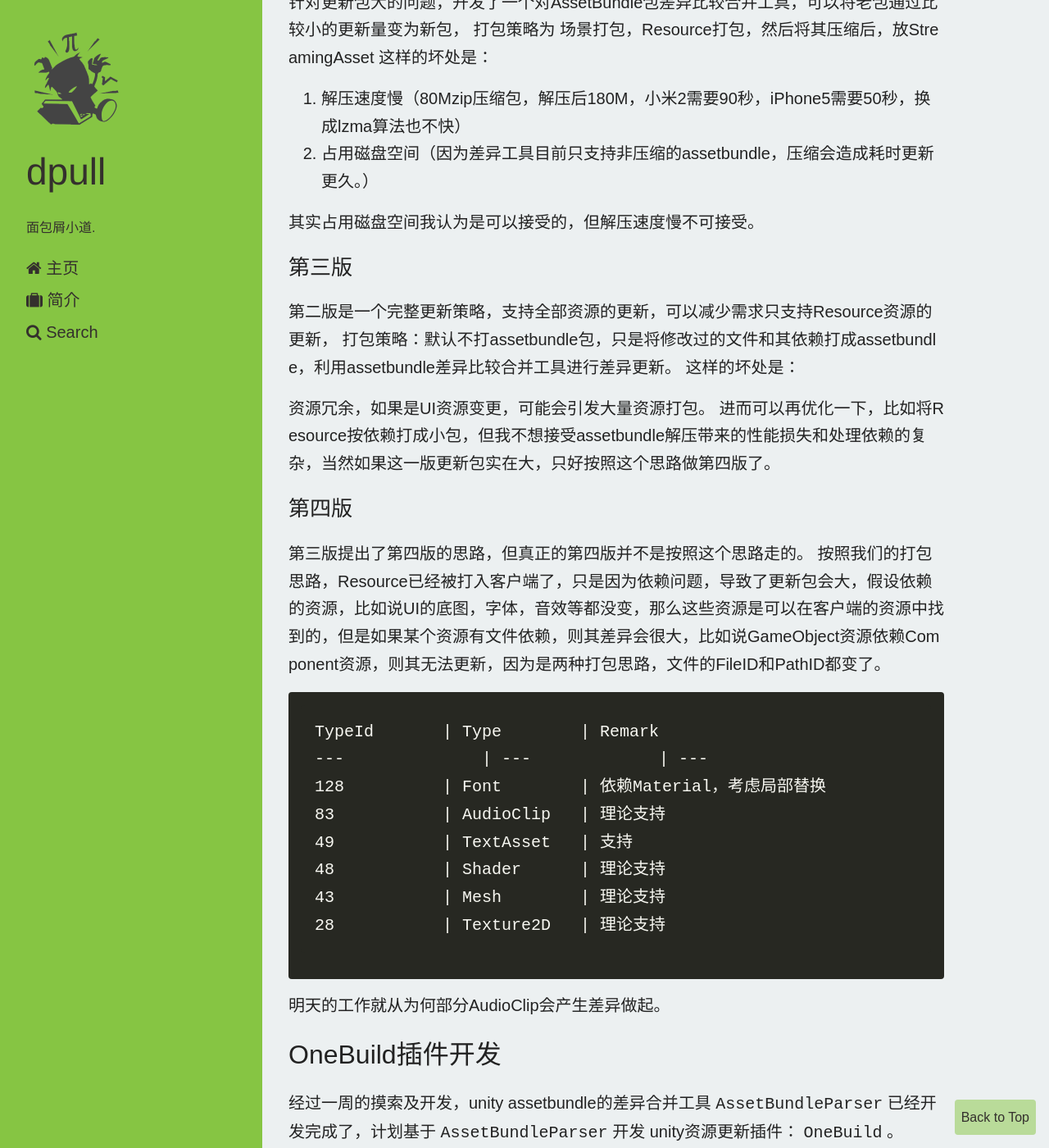
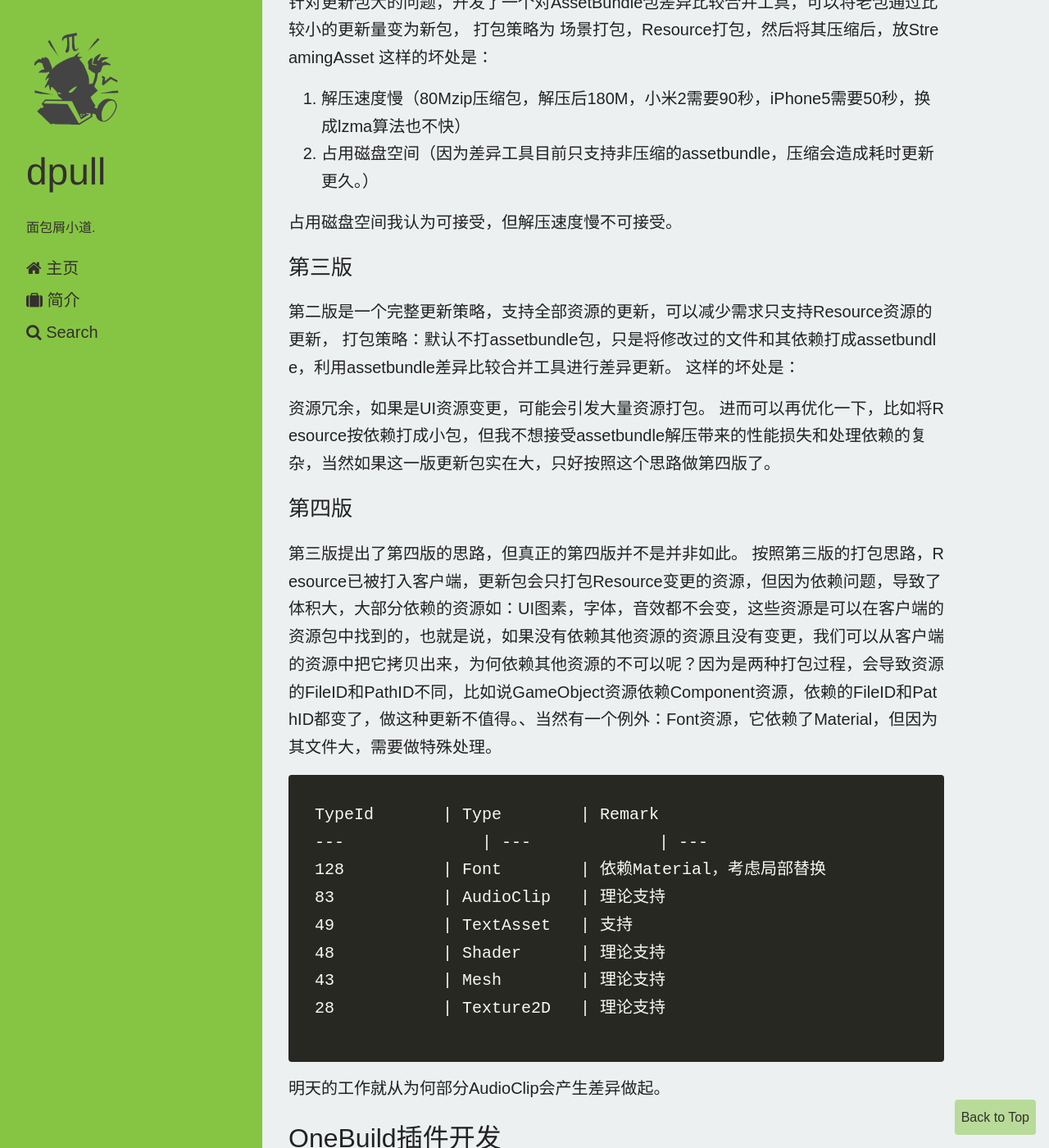
Before and after one commit to dpull/dpull.github.io, a Jekyll site: the page built from _posts/hero/2015-01-23-assetbundle.md, in a window 1280 px wide and 1400 px high, scrolled down 710 px. Shown: the whole window at 82% size. Built offline with Jekyll 4.4.1, drawn with Linux system fonts in a browser that asks for light colours; nearby versions of some CDN libraries; Markdown is read by kramdown in place of the engine named in the settings; comment, search, counter and statistics services are not loaded.

Commit message:
Update 2015-01-23-assetbundle.md

```diff
--- a/_posts/hero/2015-01-23-assetbundle.md
+++ b/_posts/hero/2015-01-23-assetbundle.md
@@ -25,7 +25,7 @@ tags: []
 1. 解压速度慢（80Mzip压缩包，解压后180M，小米2需要90秒，iPhone5需要50秒，换成lzma算法也不快）
 1. 占用磁盘空间（因为差异工具目前只支持非压缩的assetbundle，压缩会造成耗时更新更久。）
 
-其实占用磁盘空间我认为是可以接受的，但解压速度慢不可接受。
+占用磁盘空间我认为可接受，但解压速度慢不可接受。
 
 ### 第三版 ###
 第二版是一个完整更新策略，支持全部资源的更新，可以减少需求只支持Resource资源的更新，
@@ -36,8 +36,8 @@ tags: []
 进而可以再优化一下，比如将Resource按依赖打成小包，但我不想接受assetbundle解压带来的性能损失和处理依赖的复杂，当然如果这一版更新包实在大，只好按照这个思路做第四版了。
 
 ### 第四版 ###
-第三版提出了第四版的思路，但真正的第四版并不是按照这个思路走的。
-按照我们的打包思路，Resource已经被打入客户端了，只是因为依赖问题，导致了更新包会大，假设依赖的资源，比如说UI的底图，字体，音效等都没变，那么这些资源是可以在客户端的资源中找到的，但是如果某个资源有文件依赖，则其差异会很大，比如说GameObject资源依赖Component资源，则其无法更新，因为是两种打包思路，文件的FileID和PathID都变了。
+第三版提出了第四版的思路，但真正的第四版并不是并非如此。
+按照第三版的打包思路，Resource已被打入客户端，更新包会只打包Resource变更的资源，但因为依赖问题，导致了体积大，大部分依赖的资源如：UI图素，字体，音效都不会变，这些资源是可以在客户端的资源包中找到的，也就是说，如果没有依赖其他资源的资源且没有变更，我们可以从客户端的资源中把它拷贝出来，为何依赖其他资源的不可以呢？因为是两种打包过程，会导致资源的FileID和PathID不同，比如说GameObject资源依赖Component资源，依赖的FileID和PathID都变了，做这种更新不值得。、当然有一个例外：Font资源，它依赖了Material，但因为其文件大，需要做特殊处理。
 
     TypeId       | Type        | Remark
     ---  		 | --- 		   | ---
```
